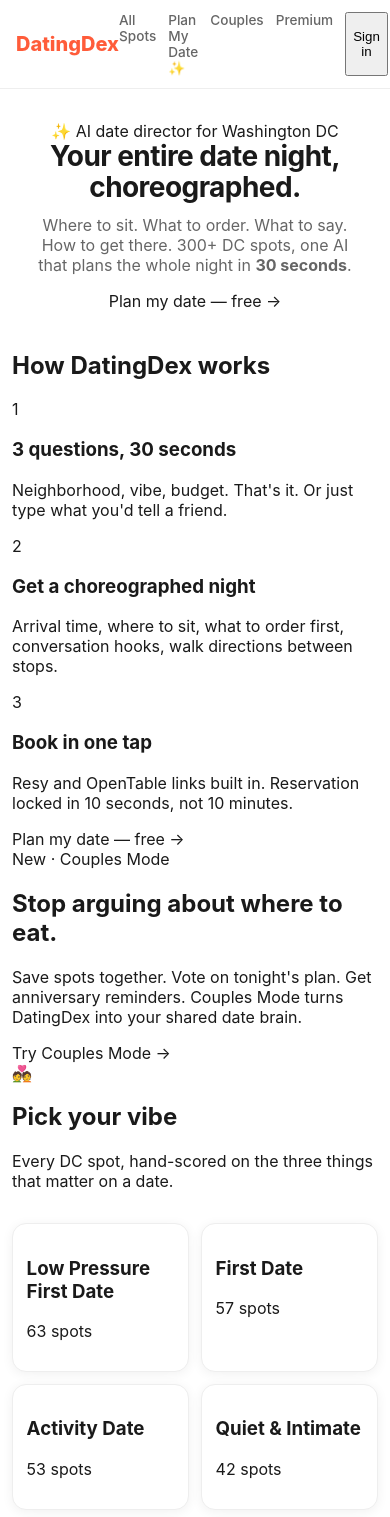
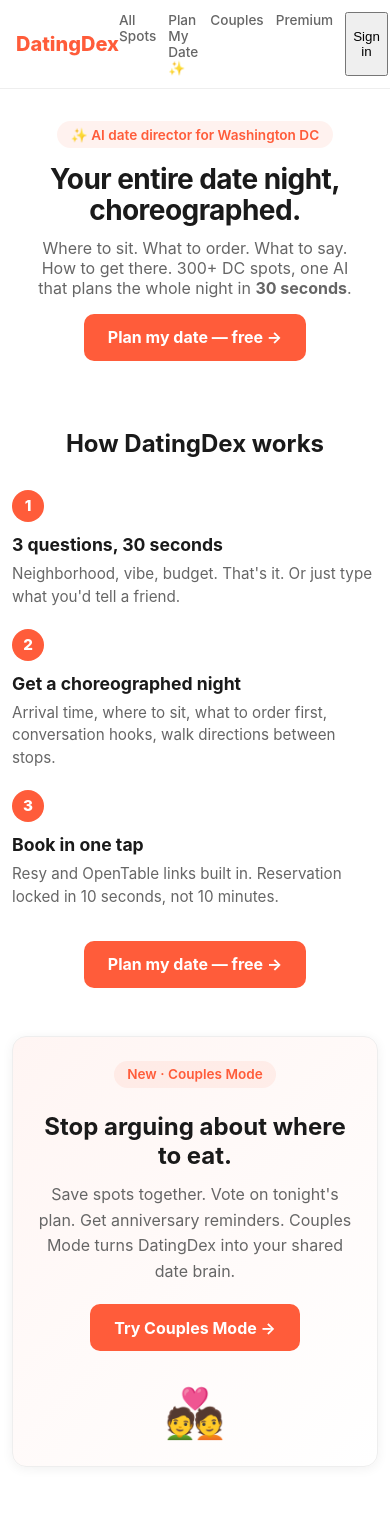
Before and after one commit to arternicholas-oss/datingdex-next, a Next.js app: page / in a window 390 px wide. Shown: the top 1517 px of the page. Built offline with nearby package versions, Linux system fonts and the light colour scheme; no server answers.

Commit message:
Update globals.css

```diff
--- a/app/globals.css
+++ b/app/globals.css
@@ -11,86 +11,179 @@
   --positive: #2d8a4e;
   --caution: #c4860b;
 }
+
 * { box-sizing: border-box; }
-html, body { padding: 0; margin: 0; background: var(--bg); color: var(--ink); font-family: -apple-system, BlinkMacSystemFont, 'Segoe UI', Roboto, Oxygen, Ubuntu, sans-serif; -webkit-font-smoothing: antialiased; }
+
+html, body {
+  padding: 0; margin: 0;
+  background: var(--bg); color: var(--ink);
+  font-family: -apple-system, BlinkMacSystemFont, 'Segoe UI', Roboto, Oxygen, Ubuntu, sans-serif;
+  -webkit-font-smoothing: antialiased;
+}
+
 a { color: inherit; text-decoration: none; }
 img { max-width: 100%; display: block; }
 
 .skip-to-content { position: absolute; left: -9999px; top: 0; }
-.skip-to-content:focus { left: 1rem; top: 1rem; background: var(--brand); color: #fff; padding: .75rem 1rem; border-radius: 8px; z-index: 9999; }
+.skip-to-content:focus {
+  left: 1rem; top: 1rem; background: var(--brand); color: #fff;
+  padding: .75rem 1rem; border-radius: 8px; z-index: 9999;
+}
 :focus-visible { outline: 3px solid var(--brand); outline-offset: 2px; border-radius: 4px; }
 
 .container { max-width: 1200px; margin: 0 auto; padding: 0 1.25rem; }
 
-.site-header { position: sticky; top: 0; background: rgba(255,255,255,0.95); backdrop-filter: blur(10px); border-bottom: 1px solid var(--border); z-index: 100; }
-.site-header .inner { display: flex; align-items: center; justify-content: space-between; padding: 1rem 1.25rem; max-width: 1200px; margin: 0 auto; }
+.site-header {
+  position: sticky; top: 0;
+  background: rgba(255,255,255,0.95); backdrop-filter: blur(10px);
+  border-bottom: 1px solid var(--border); z-index: 100;
+}
+.site-header .inner {
+  display: flex; align-items: center; justify-content: space-between;
+  padding: 1rem 1.25rem; max-width: 1200px; margin: 0 auto;
+}
 .logo { font-weight: 800; font-size: 1.25rem; color: var(--brand); }
 .nav { display: flex; gap: 1.5rem; }
 .nav a { color: var(--muted); font-weight: 500; font-size: .95rem; }
 .nav a:hover { color: var(--ink); }
 
 .hero { padding: 3.5rem 1.25rem 2rem; text-align: center; }
-.hero h1 { font-size: clamp(2rem, 5vw, 3rem); margin: 0 0 .75rem; line-height: 1.1; letter-spacing: -0.02em; }
+.hero h1 {
+  font-size: clamp(2rem, 5vw, 3rem); margin: 0 0 .75rem;
+  line-height: 1.1; letter-spacing: -0.02em;
+}
 .hero p { font-size: 1.15rem; color: var(--muted); max-width: 640px; margin: 0 auto 1.5rem; }
 
-.vibe-grid { display: grid; grid-template-columns: repeat(auto-fill, minmax(220px, 1fr)); gap: 1rem; margin: 2rem 0; }
-.vibe-card { background: var(--card); border: 1px solid var(--border); border-radius: var(--radius); padding: 1.25rem; box-shadow: var(--shadow); transition: transform .2s, box-shadow .2s; }
+.vibe-grid {
+  display: grid; grid-template-columns: repeat(auto-fill, minmax(220px, 1fr));
+  gap: 1rem; margin: 2rem 0;
+}
+.vibe-card {
+  background: var(--card); border: 1px solid var(--border);
+  border-radius: var(--radius); padding: 1.25rem;
+  box-shadow: var(--shadow); transition: transform .2s, box-shadow .2s;
+}
 .vibe-card:hover { transform: translateY(-2px); box-shadow: 0 6px 20px rgba(0,0,0,0.08); }
 
 /* ==================== SPOT CARDS ==================== */
-.spot-card { display: flex; flex-direction: column; overflow: hidden; border-radius: var(--radius); border: 1px solid var(--border); box-shadow: var(--shadow); transition: transform .2s, box-shadow .2s; }
+.spot-card {
+  display: flex; flex-direction: column; overflow: hidden;
+  border-radius: var(--radius); border: 1px solid var(--border);
+  box-shadow: var(--shadow); transition: transform .2s, box-shadow .2s;
+}
 .spot-card:hover { transform: translateY(-2px); box-shadow: 0 6px 20px rgba(0,0,0,0.08); }
-.spot-img { position: relative; width: 100%; padding-top: 56.25%; background-size: cover; background-position: center; background-color: #f0f0f0; }
-.spot-img-emoji { position: absolute; top: 50%; left: 50%; transform: translate(-50%,-50%); font-size: 2.5rem; }
-.spot-badge { position: absolute; bottom: .75rem; left: .75rem; background: rgba(0,0,0,0.7); color: #fff; font-size: .75rem; font-weight: 600; padding: .3rem .6rem; border-radius: 6px; }
-.spot-score { position: absolute; top: .75rem; right: .75rem; background: var(--brand); color: #fff; font-size: .8rem; font-weight: 700; padding: .25rem .5rem; border-radius: 6px; }
+
+.spot-img {
+  position: relative; width: 100%; padding-top: 56.25%;
+  background-size: cover; background-position: center; background-color: #f0f0f0;
+}
+.spot-img-emoji {
+  position: absolute; top: 50%; left: 50%;
+  transform: translate(-50%,-50%); font-size: 2.5rem;
+}
+.spot-badge {
+  position: absolute; bottom: .75rem; left: .75rem;
+  background: rgba(0,0,0,0.7); color: #fff;
+  font-size: .75rem; font-weight: 600; padding: .3rem .6rem; border-radius: 6px;
+}
+.spot-score {
+  position: absolute; top: .75rem; right: .75rem;
+  background: var(--brand); color: #fff;
+  font-size: .8rem; font-weight: 700; padding: .25rem .5rem; border-radius: 6px;
+}
+
 .spot-body { padding: 1rem; display: flex; flex-direction: column; gap: .35rem; }
 .spot-meta { display: flex; gap: .4rem; font-size: .82rem; color: var(--muted); }
 .spot-name { font-weight: 700; font-size: 1.05rem; }
 .spot-hook { font-size: .88rem; color: var(--muted); line-height: 1.4; }
 .spot-desc { font-size: .85rem; color: var(--muted); line-height: 1.4; margin-top: .15rem; }
+
 .spot-pills { display: flex; flex-wrap: wrap; gap: .4rem; margin-top: .5rem; }
-.pill { font-size: .75rem; padding: .25rem .5rem; background: #f5f5f5; border-radius: 6px; color: var(--muted); }
+.pill {
+  font-size: .75rem; padding: .25rem .5rem;
+  background: #f5f5f5; border-radius: 6px; color: var(--muted);
+}
+
+.spots-grid {
+  display: grid; grid-template-columns: repeat(auto-fill, minmax(280px, 1fr));
+  gap: 1.25rem; margin: 1.5rem 0;
+}
 
 /* ==================== DATING INTELLIGENCE ==================== */
-.di-stack {
-  display: flex;
-  flex-direction: column;
-  gap: .75rem;
-  margin-top: .75rem;
-}
-.di-row {
-  display: flex;
-  align-items: flex-start;
-  gap: .75rem;
-}
-.di-emoji {
-  font-size: 1.35rem;
-  line-height: 1;
-  flex-shrink: 0;
-  margin-top: .1rem;
-}
-.di-text {
-  display: flex;
-  flex-direction: column;
-  gap: .15rem;
-}
-.di-label {
-  font-weight: 700;
-  font-size: .95rem;
-  color: var(--ink);
-}
+.di-stack { display: flex; flex-direction: column; gap: .75rem; margin-top: .75rem; }
+.di-row { display: flex; align-items: flex-start; gap: .75rem; }
+.di-emoji { font-size: 1.35rem; line-height: 1; flex-shrink: 0; margin-top: .1rem; }
+.di-text { display: flex; flex-direction: column; gap: .15rem; }
+.di-label { font-weight: 700; font-size: .95rem; color: var(--ink); }
 .di-label--positive { color: var(--positive); }
 .di-label--neutral { color: var(--ink); }
 .di-label--caution { color: var(--caution); }
-.di-flavor {
-  font-size: .88rem;
-  color: var(--muted);
-  line-height: 1.45;
+.di-flavor { font-size: .88rem; color: var(--muted); line-height: 1.45; }
+
+/* ==================== HOW IT WORKS ==================== */
+.how-it-works { margin: 3rem auto; text-align: center; }
+.how-grid {
+  display: grid; grid-template-columns: repeat(auto-fit, minmax(240px, 1fr));
+  gap: 2rem; margin: 2rem 0; text-align: left;
 }
+.how-step { display: flex; flex-direction: column; gap: .5rem; }
+.how-num {
+  display: inline-flex; align-items: center; justify-content: center;
+  width: 2.5rem; height: 2.5rem;
+  background: var(--brand); color: #fff;
+  font-size: 1.1rem; font-weight: 800;
+  border-radius: 50%;
+  flex-shrink: 0;
+}
+.how-step h3 { margin: .25rem 0 0; font-size: 1.1rem; }
+.how-step p { margin: 0; color: var(--muted); font-size: .95rem; line-height: 1.5; }
+.how-cta { margin-top: 1.5rem; }
+
+/* ==================== CTA BUTTONS ==================== */
+.cta {
+  display: inline-block; padding: .85rem 1.5rem;
+  font-weight: 700; font-size: 1rem; border-radius: 10px;
+  transition: background .2s, transform .15s;
+}
+.cta-primary {
+  background: var(--brand); color: #fff;
+}
+.cta-primary:hover { background: var(--brand-dark); transform: translateY(-1px); }
+
+/* ==================== HERO EXTRAS ==================== */
+.hero-badge {
+  display: inline-block; font-size: .85rem; font-weight: 600;
+  color: var(--brand); background: rgba(255,92,58,0.08);
+  padding: .35rem .85rem; border-radius: 20px; margin-bottom: 1rem;
+}
+.hero-ctas { display: flex; gap: .75rem; justify-content: center; flex-wrap: wrap; }
+.hero-sub { font-size: 1.15rem; color: var(--muted); max-width: 640px; margin: 0 auto 1.5rem; }
+
+/* ==================== COUPLES TEASER ==================== */
+.couples-teaser { margin: 3rem auto; }
+.couples-card {
+  display: flex; align-items: center; justify-content: space-between;
+  background: linear-gradient(135deg, #fff5f3, #fff); border: 1px solid var(--border);
+  border-radius: var(--radius); padding: 2.5rem; gap: 2rem;
+  box-shadow: var(--shadow);
+}
+.couples-card h2 { margin: .5rem 0; }
+.couples-card p { color: var(--muted); margin: .75rem 0 1.25rem; line-height: 1.6; }
+.couples-illo { font-size: 4rem; flex-shrink: 0; }
+
+/* ==================== SECTION HELPERS ==================== */
+.section-sub { color: var(--muted); margin: .25rem 0 1.5rem; font-size: 1rem; }
+.breadcrumbs {
+  display: flex; gap: .5rem; font-size: .85rem; color: var(--muted);
+  margin-bottom: 1.25rem; flex-wrap: wrap;
+}
+.breadcrumbs a:hover { color: var(--ink); }
+.page-hero { margin-bottom: 1.5rem; }
 
 /* ==================== VENUE DETAIL PAGE ==================== */
-.venue-detail { max-width: 800px; margin: 0 auto; padding: 1.5rem 1.25rem 3rem; }
+.venue-detail {
+  max-width: 800px; margin: 0 auto; padding: 1.5rem 1.25rem 3rem;
+}
 .venue-detail h1 { font-size: clamp(1.5rem, 4vw, 2.25rem); margin: 0 0 .5rem; }
 
 /* ==================== MOBILE RESPONSIVE ==================== */
@@ -98,7 +191,6 @@
   .hero { padding: 2rem 1rem 1.25rem; }
   .hero h1 { font-size: 1.75rem; }
   .hero p { font-size: 1rem; margin-bottom: 1rem; }
-
   .vibe-grid { grid-template-columns: 1fr 1fr; gap: .75rem; }
   .vibe-card { padding: .85rem; }
 
@@ -109,6 +201,8 @@
   .spot-pills { gap: .3rem; }
   .pill { font-size: .7rem; padding: .2rem .4rem; }
 
+  .spots-grid { grid-template-columns: 1fr; gap: 1rem; }
+
   .venue-detail { padding: 1rem 1rem 2rem; }
   .venue-detail h1 { font-size: 1.5rem; }
 
@@ -116,6 +210,12 @@
   .di-label { font-size: .88rem; }
   .di-flavor { font-size: .82rem; }
 
+  .how-grid { grid-template-columns: 1fr; gap: 1.25rem; }
+  .how-num { width: 2rem; height: 2rem; font-size: .95rem; }
+
+  .couples-card { flex-direction: column; padding: 1.5rem; text-align: center; }
+  .couples-illo { font-size: 3rem; }
+
   .container { padding: 0 .75rem; }
   .site-header .inner { padding: .75rem 1rem; }
   .nav { gap: .75rem; }
```
